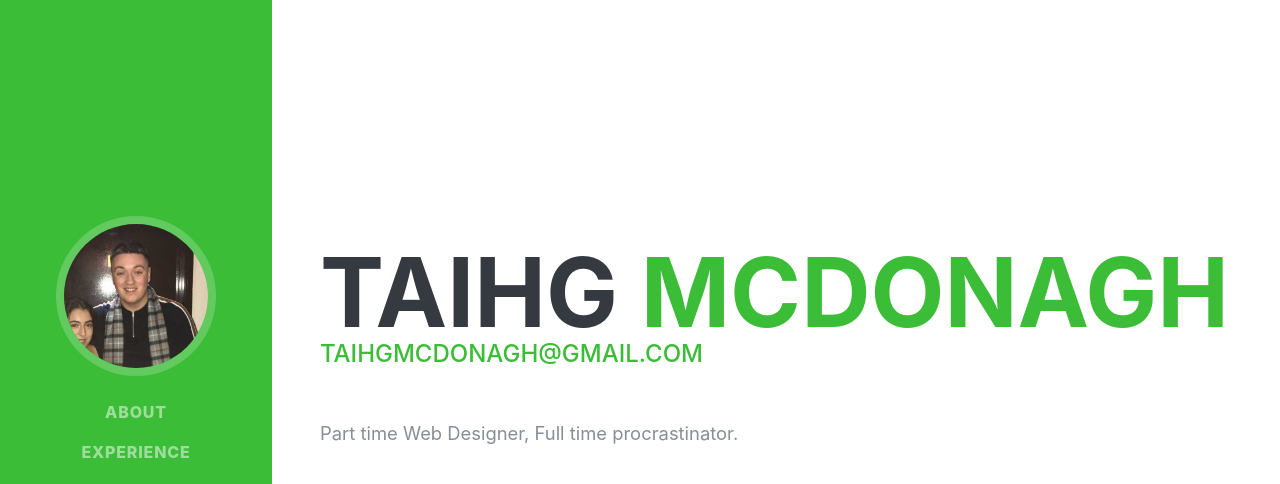
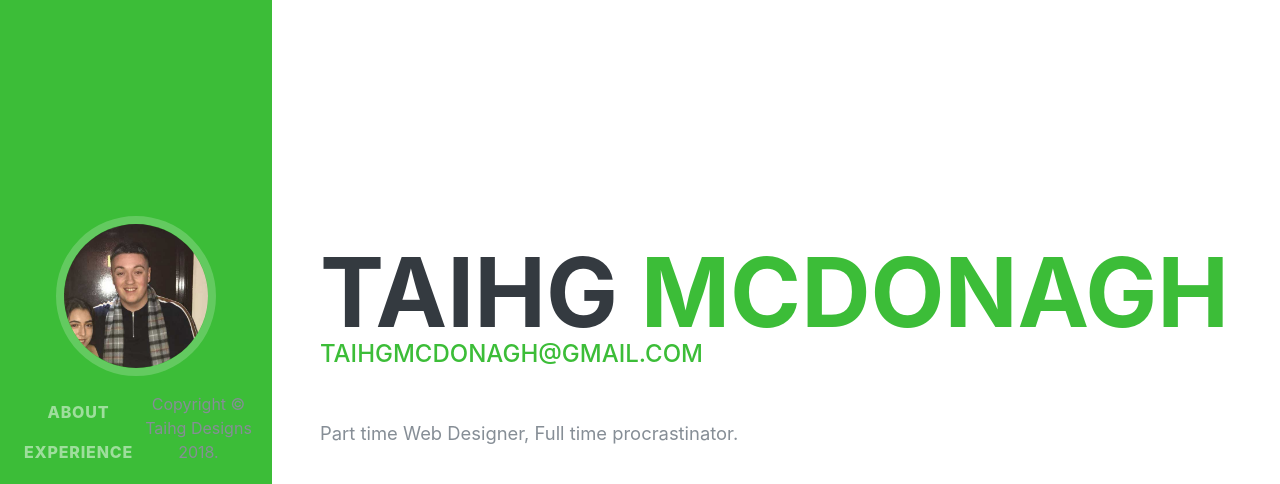
Before and after one commit to Taihg/csy2043, a plain HTML site: page index.html in a window 1280 px wide. Shown: the top 484 px of the page. Drawn offline with Linux system fonts and the light colour scheme; a web font is replaced by a local one.

Commit message:
copyright added

```diff
--- a/index.html
+++ b/index.html
@@ -61,6 +61,7 @@
           </li>
         -->
         </ul>
+        <a>Copyright &copy; Taihg Designs 2018. </a>
       </div>
     </nav>
 
```
